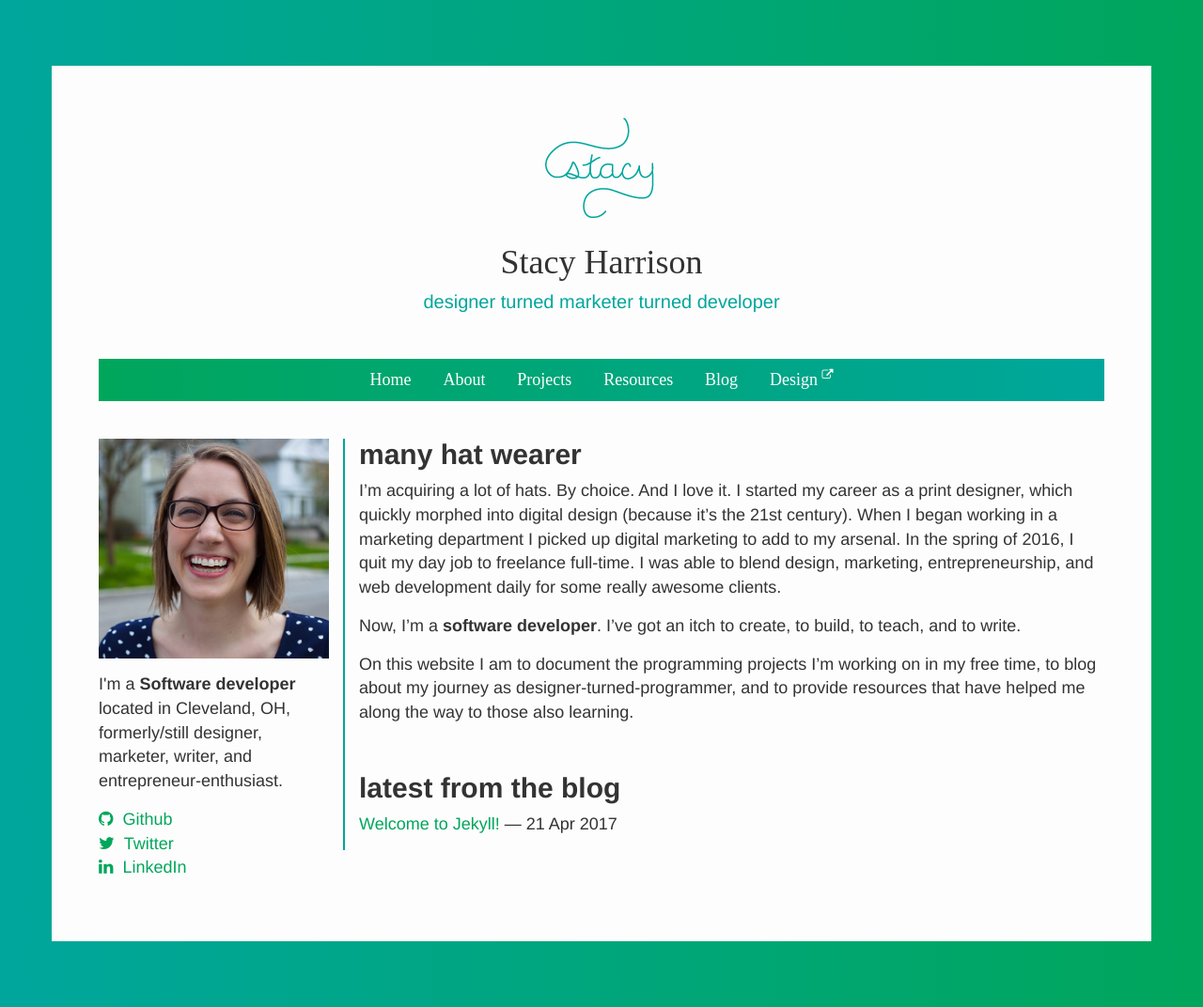
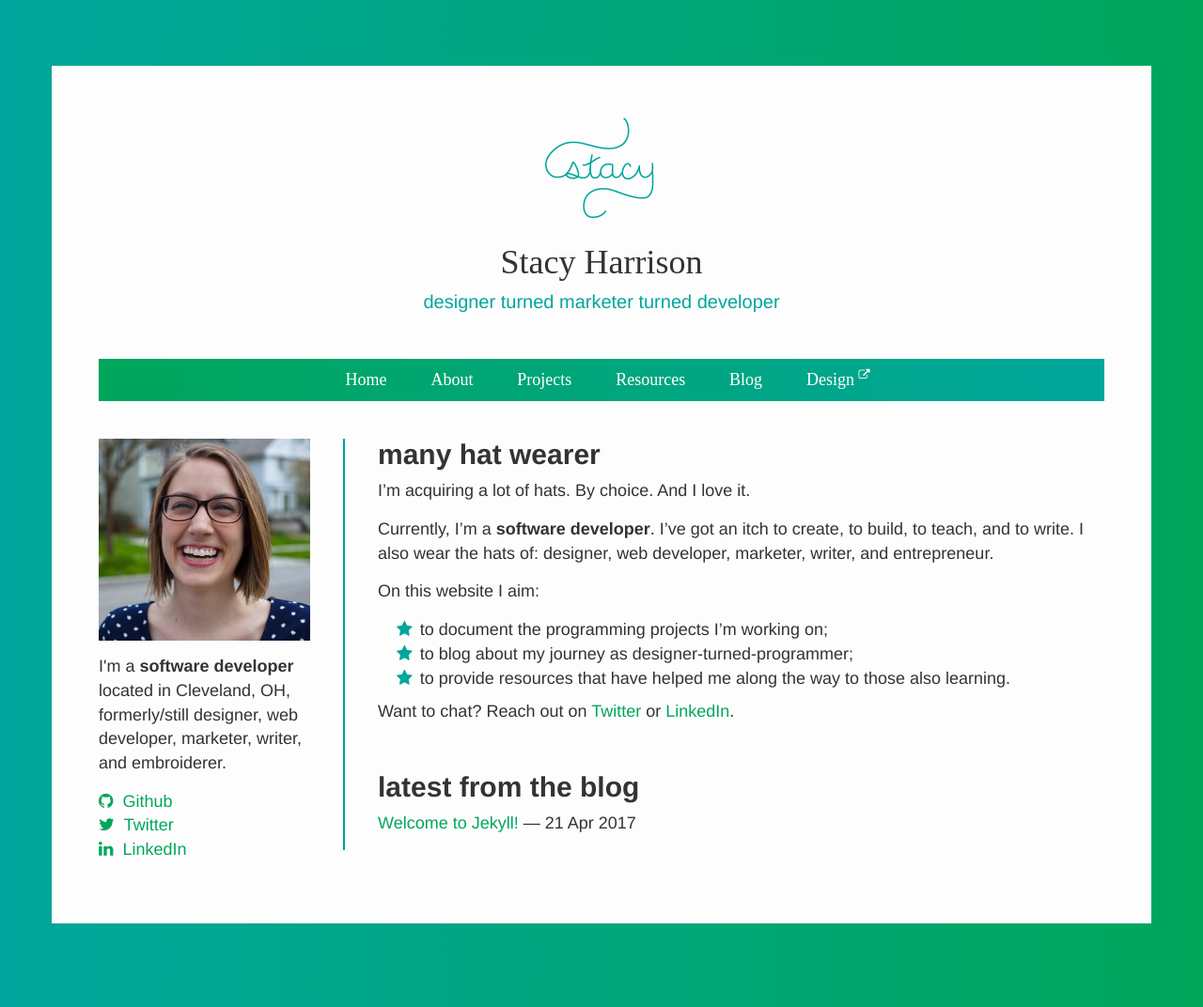
Before and after one commit to stasquatch/stasquatch.github.io, a Jekyll site: the page built from index.md, in a window 1280 px wide. Shown: the whole page at 94% size. Built offline with Jekyll 4.4.1, drawn with Linux system fonts in a browser that asks for light colours; some web fonts are replaced.

Commit message:
restyled for mobile, updated index text

```diff
--- a/_layouts/page.html
+++ b/_layouts/page.html
@@ -2,7 +2,8 @@
 <html>
   <head>
     <meta charset="utf-8">
-    <title>{{ site.name }}</title>
+    <meta name="viewport" content="width=device-width, initial-scale=1, maximum-scale=1">
+    <title>{{ page.title }}</title>
     <link href="https://fonts.googleapis.com/css?family=Muli:400,400i,700|Ovo" rel="stylesheet">
     <link rel="stylesheet" href="{{ "/css/bootstrap.min.css" | relative_url }}">
     <link rel="stylesheet" href="{{ "/css/styles.css" | relative_url }}">
@@ -37,17 +38,21 @@
 
         <!-- sidebar and content -->
         <div class="row">
-          <div class="col-sm-3 sidebar">
+          <div class="col-sm-9 col-md-push-3 column-divider">
+            <div class="body-container">
+              {{ content }}
+            </div>
+          </div>
+          <div class="col-sm-3 col-md-pull-9 sidebar">
+            <div class="sidebar-container">
               <img src="/images/stacyharrison-photo2-min.jpg" class="img-responsive" alt="Stacy Harrison, software developer in Cleveland, OH" style="margin-bottom: 15px;">
-            <p>I'm a <strong>Software developer</strong> located in Cleveland, OH, formerly/still designer, marketer, writer, and entrepreneur-enthusiast.</p>
+              <p>I'm a <strong>software developer</strong> located in Cleveland, OH, formerly/still designer, web developer, marketer, writer, and embroiderer.</p>
               <p>
                 <a href="https://github.com/acespacecase" target="_blank"><i class="fa fa-github" aria-hidden="true"></i>&nbsp;&nbsp;Github</a><br />
                 <a href="https://twitter.com/stacyeharrison" target="_blank"><i class="fa fa-twitter" aria-hidden="true"></i>&nbsp;&nbsp;Twitter</a><br />
                 <a href="https://www.linkedin.com/in/stacy-harrison/" target="_blank"><i class="fa fa-linkedin" aria-hidden="true"></i>&nbsp;&nbsp;LinkedIn</a><br />
               </p>
             </div>
-          <div class="col-sm-9 column-divider">
-            {{ content }}
           </div>
         </div>
 
--- a/css/styles.css
+++ b/css/styles.css
@@ -18,6 +18,17 @@
   margin: 70px auto;
   padding: 50px;
   background: #fdfdfd;
+}
+
+@media (min-width: 768px) {
+  .body-container {
+    padding: 0 0 0 20px;
+  }
+
+  .sidebar-container {
+    padding: 0 20px 0 0;
+  }
+
 }
 
 
@@ -51,6 +62,25 @@
   font-family: 'Muli', Helvetica, Arial, sans-serif;
   font-size: 18px;
   margin: 0 0 15px;
+}
+
+ul {
+  padding-left: 15px;
+}
+
+li {
+  font-family: 'Muli', Helvetica, Arial, sans-serif;
+  font-size: 18px;
+  list-style: none;
+  margin-left: 0;
+}
+
+li:before {
+  content: "\f005";
+  font-family: FontAwesome;
+  color: #00a69c;
+  margin-right: 8px;
+  margin-left: 5px;
 }
 
 
@@ -89,6 +119,11 @@
 .custom-nav li {
   display: inline;
   padding: 10px 15px;
+  list-style: none;
+}
+
+.custom-nav li:before {
+  content: "";
 }
 
 .custom-nav li a {
@@ -102,15 +137,27 @@
   color: #eaeaea;
 }
 
+@media (max-width: 768px) {
+  .custom-nav li {
+    padding: 10px 8px;
+  }
+}
+
 /* SIDEBAR INFO */
 
 .sidebar {
   text-align: center;
+  border-top: 2px solid #00a69c;
+  margin-top: 25px;
+  padding-top: 25px;
 }
 
 @media (min-width: 768px) {
   .sidebar {
     text-align: left;
+    border:0;
+    padding-top: 0;
+    margin-top:0;
   }
 
   .column-divider {
--- a/index.md
+++ b/index.md
@@ -4,21 +4,18 @@
 ---
 ## Many Hat Wearer
 
-I'm acquiring a lot of hats. By choice. And I love it. I started my career
-as a print designer, which quickly morphed into digital design (because
-it's the 21st century). When I began working in a marketing department
-I picked up digital marketing to add to my arsenal. In the spring of
-2016, I quit my day job to freelance full-time. I was able to blend
-design, marketing, entrepreneurship, and web development daily for
-some really awesome clients.
+I'm acquiring a lot of hats. By choice. And I love it.
 
-Now, I'm a **software developer**. I've got an itch to create, to build,
-to teach, and to write.
+Currently, I'm a **software developer**. I've got an itch to create, to build,
+to teach, and to write. I also wear the hats of: designer, web developer,
+marketer, writer, and entrepreneur.
 
-On this website I am to document the programming projects I'm working on
-in my free time, to blog about my journey as designer-turned-programmer,
-and to provide resources that have helped me along the way to those
-also learning.
+On this website I aim:
+* to document the programming projects I'm working on;
+* to blog about my journey as designer-turned-programmer;
+* to provide resources that have helped me along the way to those also learning.
+
+Want to chat? Reach out on [Twitter](https://twitter.com/stacyeharrison) or [LinkedIn](https://www.linkedin.com/in/stacy-harrison/).
 
 ## Latest From the Blog
 
```
Also changed, not shown: about.md (+18 -2 lines). Lines whose indentation alone changed are shown as unchanged.
